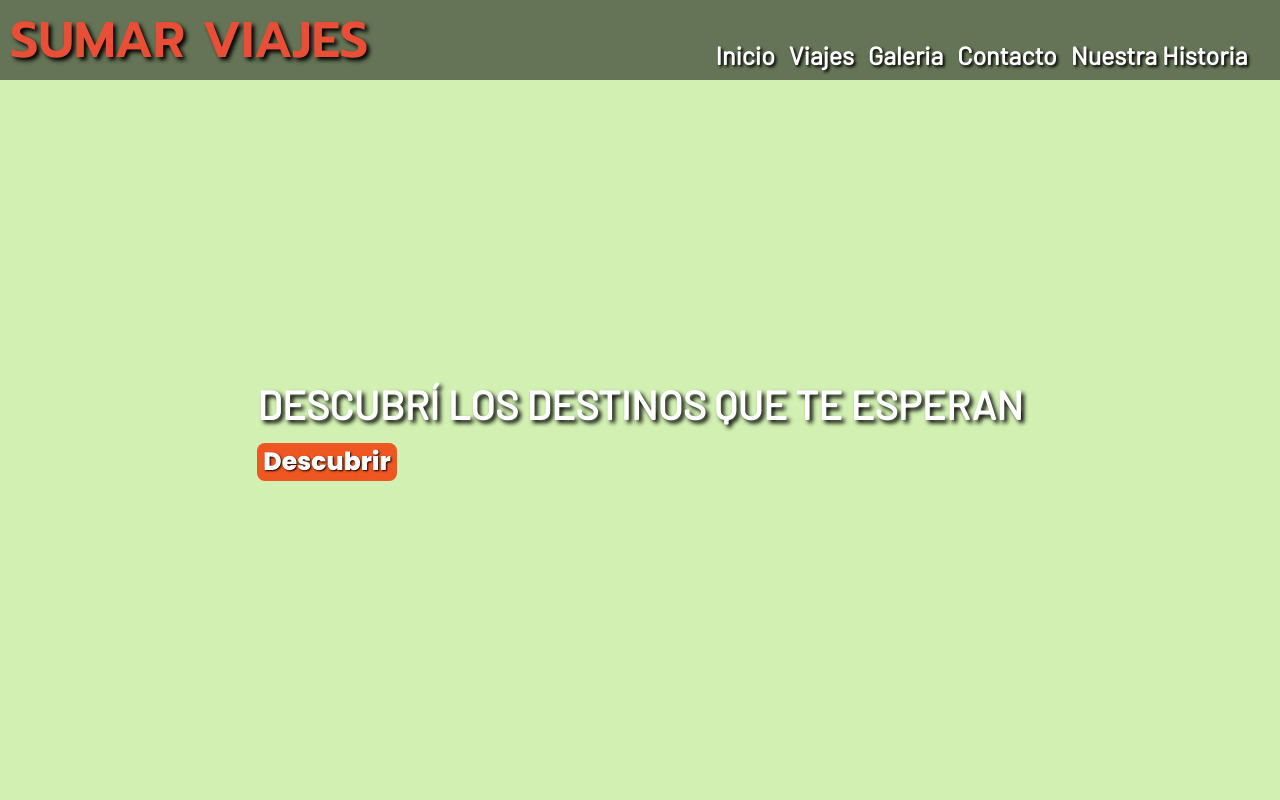
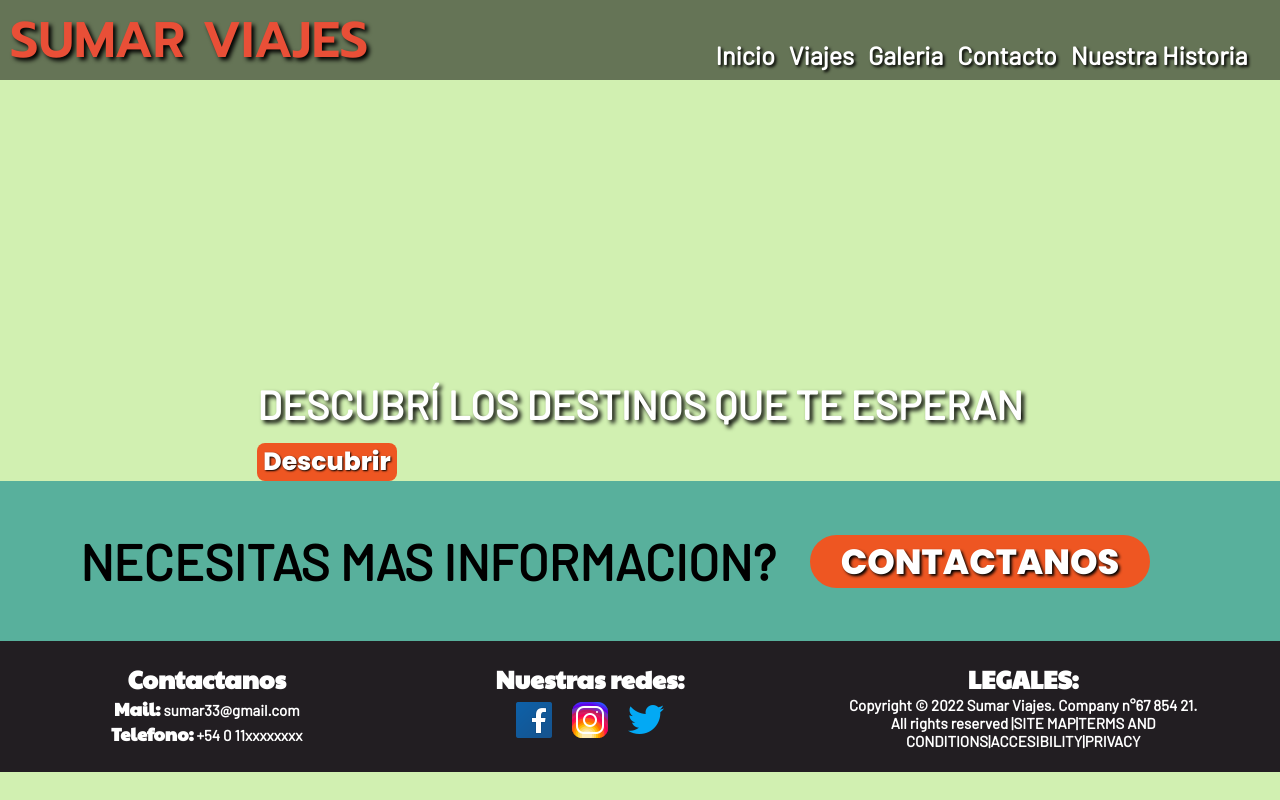
Before and after one commit to Faduar/PF-Duarte.github.io, a plain HTML site: page section/contacto.html in a window 1280 px wide. Drawn offline with Linux system fonts and the light colour scheme.

Commit message:
Se agregó el footer a los tres html faltantes

```diff
--- a/section/contacto.html
+++ b/section/contacto.html
@@ -41,5 +41,32 @@
             </div>
         </section>
     </div>
+    <footer class="footer">
+        <div class="preFooter">
+            <h3 class="preFooterPregunta">NECESITAS MAS INFORMACION?</h3>
+            <a href="./section/viajes.html" class="contactanosBoton">CONTACTANOS</a>
+        </div>
+        <div class="footerColumnas">
+            <div class="contactUs">
+                <h4 class="contactUsTitulo">Contactanos</h4>
+                <h5><span>Mail:</span>  sumar33@gmail.com</h5>
+                <h5><span>Telefono:</span>  +54 0 11xxxxxxxx</h5>
+            </div>
+            <div class="RedesSociales">
+                <div class="nuestrasRedes">
+                    <h4 class="contactUsTitulo">Nuestras redes: </h4>
+                </div>
+                <div class="redesSocialesLogos">
+                    <a href="https://es-la.facebook.com/login.php?lhsrc=ipw&lwv=203"><img class="nrd" src="../img/icons8-facebook-48.png" alt=""></a>
+                    <a href="https://www.instagram.com"><img class="nrd" src="../img/icons8-instagram-48.png" alt=""></a>
+                    <a href="https://www.twitter.com"><img class="nrd" src="../img/icons8-twitter-48.png" alt=""></a>
+                </div>
+            </div>
+            <div class="copyright">
+                <h4 class="contactUsTitulo">LEGALES:</h4>
+                <h5>Copyright © 2022 Sumar Viajes. Company n°67 854 21. All rights reserved |SITE MAP|TERMS AND CONDITIONS|ACCESIBILITY|PRIVACY</h5>
+            </div>
+        </div>
+    </footer>
 </body>
 </html>
```
Also changed, not shown: section/galeria.html (+27 -0 lines), section/nuestrahistoria.html (+27 -0 lines), section/viajes.html (+1 -1 lines).
